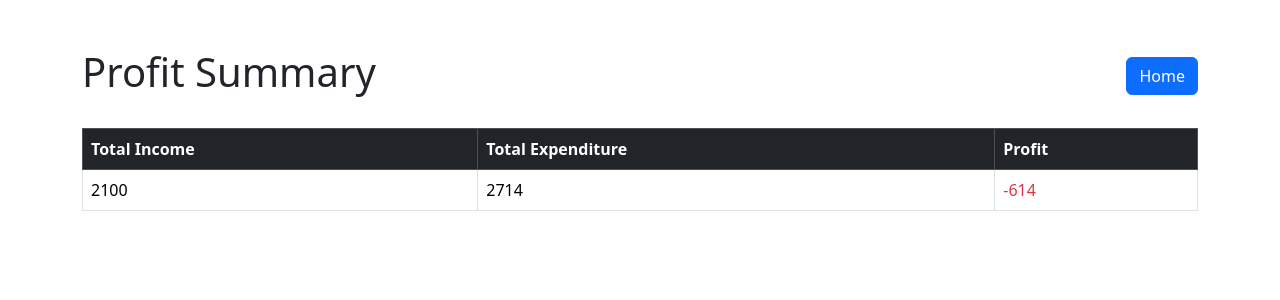
After one commit to marufmonower/hostel_management_system, a Django app: page /profit/ in a window 1280 px wide. The commit adds this page. Shown: the top 300 px of the page. Run offline with Django 5.2, Linux system fonts and the light colour scheme; a user stored in the database is signed in; data comes from the database, SQL or seed files in the repository; both versions use the stored data as it was after the commit.

Commit message:
Changing_on_profit_module

```diff
--- a/hostel/apps.py
+++ b/hostel/apps.py
@@ -4,3 +4,6 @@ from django.apps import AppConfig
 class HostelConfig(AppConfig):
     default_auto_field = 'django.db.models.BigAutoField'
     name = 'hostel'
+
+    def ready(self):
+        import hostel.signals  # Ensure signals are imported
--- a/hostel/templates/hostel/expenditure_list.html
+++ b/hostel/templates/hostel/expenditure_list.html
@@ -64,6 +64,11 @@
                 <td>{{ expenditure.amount }}</td>
               </tr>
             {% endfor %}
+             <!-- Total Row -->
+             <tr class="table-primary">
+              <td colspan="3"><strong>Total Amount</strong></td>
+              <td><strong>{{ total_amount }}</strong></td>
+            </tr>
           </tbody>
         </table>
       </div>
--- /dev/null
+++ b/hostel/templates/hostel/profit_summary.html
@@ -0,0 +1,65 @@
+<!DOCTYPE html>
+<html lang="en">
+<head>
+    <meta charset="UTF-8">
+    <meta name="viewport" content="width=device-width, initial-scale=1.0">
+    <title>Profit Summary</title>
+    <!-- Bootstrap CSS -->
+    <link href="https://cdn.jsdelivr.net/npm/bootstrap@5.3.0-alpha1/dist/css/bootstrap.min.css" rel="stylesheet">
+</head>
+<body>
+    <div class="container mt-5">
+        <!-- Home Button -->
+        <div class="d-flex justify-content-between align-items-center mb-4">
+            <h1 class="text-center">Profit Summary</h1>
+            <a href="{% url 'home' %}" class="btn btn-primary">Home</a>
+        </div>
+
+        <!-- Profit Table -->
+        <table class="table table-bordered table-hover">
+            <thead class="table-dark">
+                <tr>
+                    <th>Total Income</th>
+                    <th>Total Expenditure</th>
+                    <th>Profit</th>
+                </tr>
+            </thead>
+            <tbody>
+                <tr>
+                    <td>{{ total_income }}</td>
+                    <td>{{ total_expenditure }}</td>
+                    <td class="{% if profit < 0 %}text-danger{% else %}text-success{% endif %}">
+                        {{ profit }}
+                    </td>
+                </tr>
+            </tbody>
+        </table>
+    </div>
+    <!-- Bootstrap JS (optional for interactivity) -->
+    <script src="https://cdn.jsdelivr.net/npm/bootstrap@5.3.0-alpha1/dist/js/bootstrap.bundle.min.js"></script>
+</body>
+</html>
+
+
+
+{% comment %} <h1>Profit Summary</h1>
+<table class="table table-bordered">
+  <thead>
+    <tr>
+      <th>Total Income</th>
+      <th>Total Expenditure</th>
+      <th>Profit</th>
+    </tr>
+  </thead>
+  <tbody>
+    <tr>
+      <td>{{ total_income }}</td>
+      <td>{{ total_expenditure }}</td>
+      <td class="{% if profit < 0 %}
+          text-danger
+        {% else %}
+          text-success
+        {% endif %}">{{ profit }}</td>
+    </tr>
+  </tbody>
+</table> {% endcomment %}
--- a/hostel/urls.py
+++ b/hostel/urls.py
@@ -19,4 +19,5 @@ urlpatterns = [
     path('expenditures/', views.expenditure_list, name='expenditure_list'),
     path('expenditures/add/', views.add_expenditure, name='add_expenditure'),
     path('expenditures/summary/', views.expenditure_summary, name='expenditure_summary'),
+    path('profit/', views.profit_summary, name='profit_summary'),
 ]
--- a/hostel/views.py
+++ b/hostel/views.py
@@ -1,6 +1,6 @@
 from django.shortcuts import render, redirect, get_object_or_404
 from django.views.generic import ListView, CreateView, UpdateView, DeleteView
-from .models import Student, Room, Booking, Payment, Expenditure
+from .models import Student, Room, Booking, Payment, Income, Expenditure
 from .forms import StudentForm, RoomForm, BookingForm, PaymentForm, EditRoomForm, ExpenditureForm
 from django.urls import reverse_lazy
 from django.views.generic import TemplateView
@@ -188,12 +188,17 @@ def expenditure_list(request):
     if search_query:
         expenditures = expenditures.filter(description__icontains=search_query)
 
+     # Calculate the total amount
+    total_amount = expenditures.aggregate(Sum('amount'))['amount__sum'] or 0
+
     return render(request, 'hostel/expenditure_list.html',
                   {'expenditures': expenditures,
-                   'categories': Expenditure._meta.get_field('category').choices
+                   'categories': Expenditure._meta.get_field('category').choices,
+                   'total_amount': total_amount,
                    })
 
 
+@login_required
 def add_expenditure(request):
     if request.method == 'POST':
         form = ExpenditureForm(request.POST)
@@ -205,8 +210,10 @@ def add_expenditure(request):
     return render(request, 'hostel/add_expenditure.html', {'form': form})
 
 
+@login_required
 def expenditure_summary(request):
-    total_expenditure = Expenditure.objects.aggregate(Sum('amount'))['amount__sum']or 0
+    total_expenditure = Expenditure.objects.aggregate(Sum('amount'))[
+        'amount__sum'] or 0
     category_wise = Expenditure.objects.values(
         'category').annotate(total=Sum('amount'))
 
@@ -214,3 +221,24 @@ def expenditure_summary(request):
         'total_expenditure': total_expenditure,
         'category_wise': category_wise
     })
+
+
+@login_required
+def income_list(request):
+    incomes = Income.objects.all().order_by('-created_at')
+    return render(request, 'income_list.html', {'incomes': incomes})
+
+
+@login_required
+def profit_summary(request):
+    total_income = Income.objects.aggregate(Sum('amount__amount'))[
+        'amount__amount__sum'] or 0
+    total_expenditure = Expenditure.objects.aggregate(Sum('amount'))[
+        'amount__sum'] or 0
+    profit = total_income - total_expenditure
+
+    return render(request, 'hostel/profit_summary.html', {
+        'total_income': total_income,
+        'total_expenditure': total_expenditure,
+        'profit': profit,
+    })
```
Also changed, not shown: hostel/models.py (+19 -3 lines), hostel/signals.py (added, +21 -0 lines), db.sqlite3, hostel/migrations/0007_expenditure_created_at_payment_transaction_id_and_more.py (added), hostel/migrations/0008_alter_expenditure_amount.py (added).
